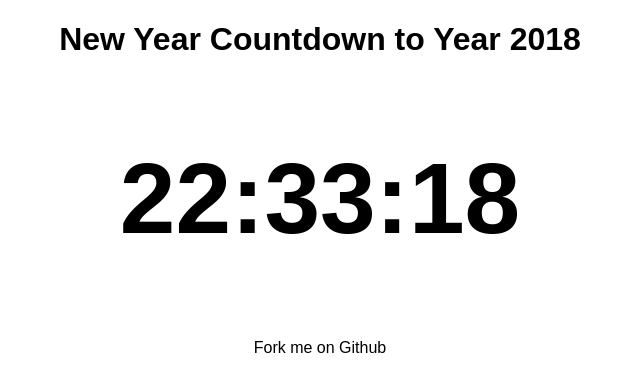
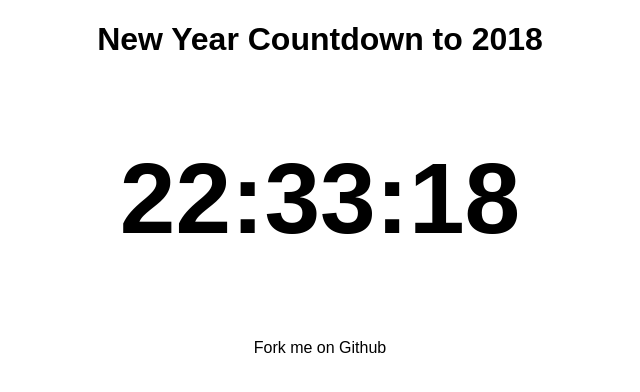
Before and after one commit to Gurenax/react-new-year-countdown, a React (Create React App) app: page / in a window 1280 px wide. Shown: the top 392 px of the page, without its empty margins (320-960 px from the left). Built offline with nearby package versions, Linux system fonts and the light colour scheme.

Commit message:
Update heading

```diff
--- a/src/App.js
+++ b/src/App.js
@@ -43,7 +43,7 @@ class App extends Component {
 
     return (
       <div className="App">
-        <h1>New Year Countdown to Year 2018</h1>
+        <h1>New Year Countdown to 2018</h1>
         <Countdown text={countdownText}/>
         <a href="https://github.com/Gurenax/react-new-year-countdown">
           Fork me on Github
```
